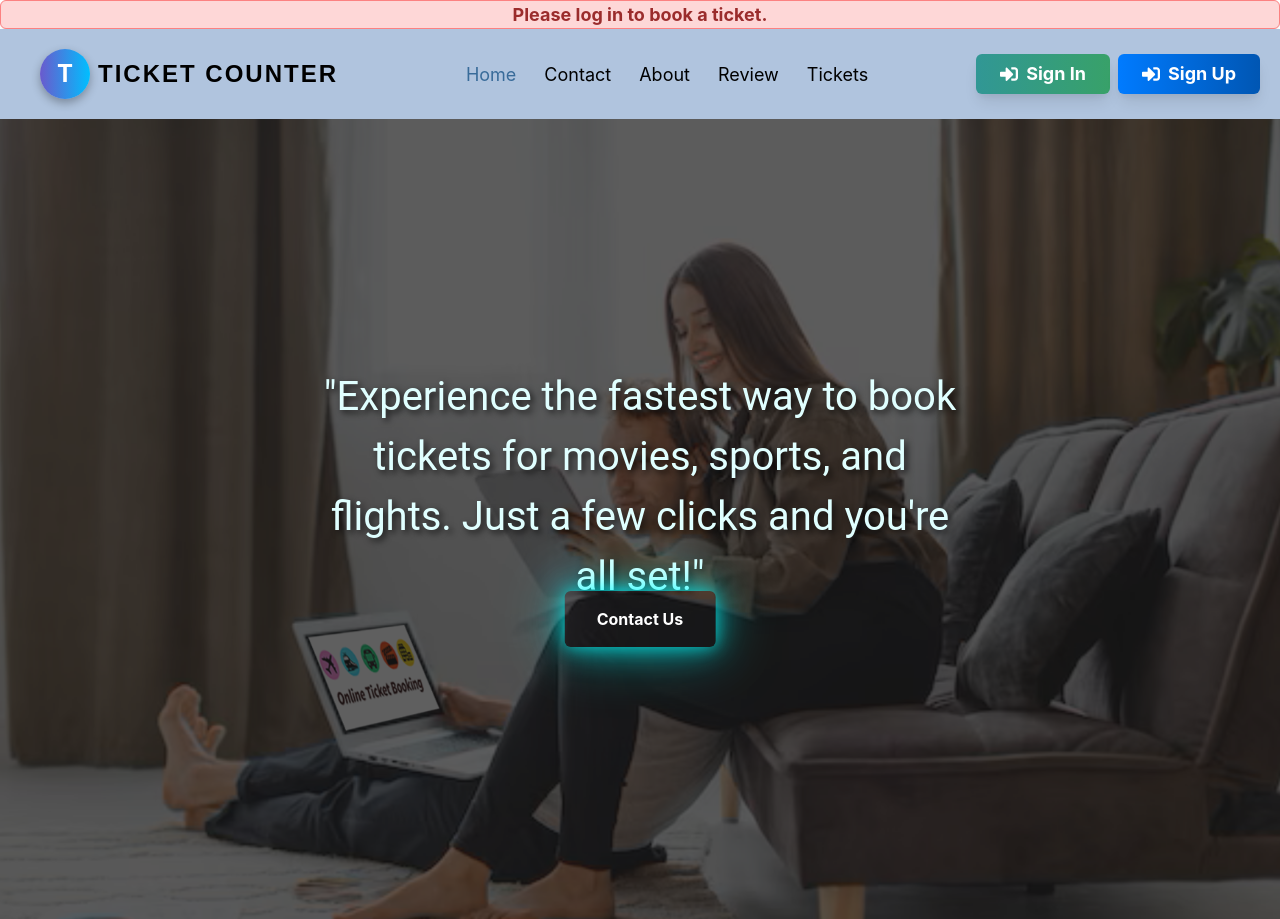
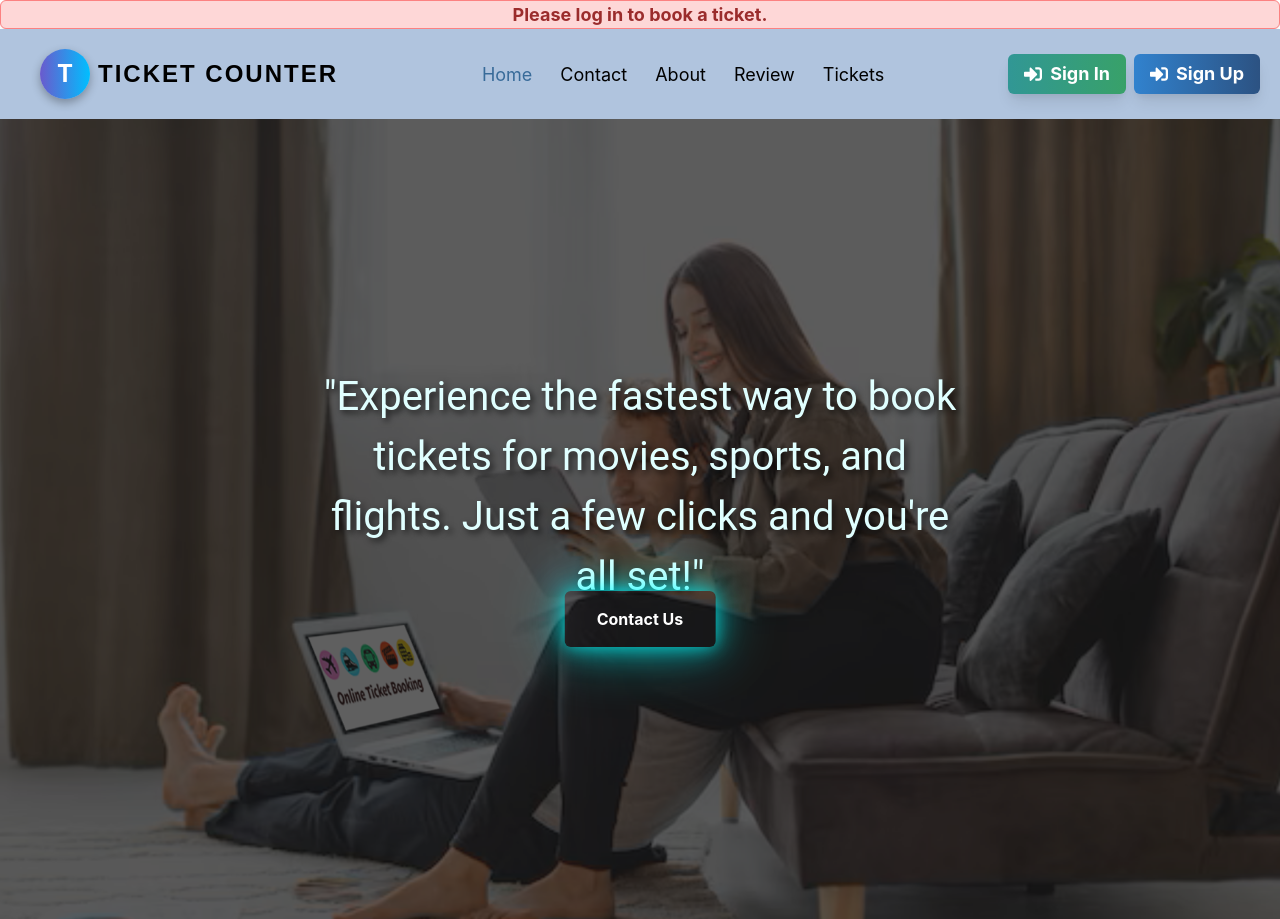
Before and after one commit to hussainmurtaza786/ticket-counter, a React (Create React App) app: page / in a window 1280 px wide. Built offline with nearby package versions, Linux system fonts and the light colour scheme.

Commit message:
almost responsive

```diff
--- a/src/components/Forms/Cricket.jsx
+++ b/src/components/Forms/Cricket.jsx
@@ -68,7 +68,11 @@ function Cricket({ selectedSport }) {
       {loader && <Text>Loading...</Text>}
 
       <Grid
-        templateColumns={{ base: "repeat(1, 1fr)", md: "repeat(2, 1fr)", lg: "repeat(3, 1fr)" }}
+        templateColumns={{
+          base: "repeat(1, 1fr)",
+          md: "repeat(2, 1fr)",
+          lg: "repeat(3, 1fr)",
+        }}
         userSelect="none"
         gap={6}
       >
@@ -88,7 +92,7 @@ function Cricket({ selectedSport }) {
                 textAlign="center"
                 width="100%"
                 fontWeight="bolder"
-                fontSize={{ base: "16px", md: "18px", lg: "20px" }} // Responsive font size
+                fontSize={{ base: "16px", md: "18px", lg: "20px" }}
               >
                 {ticket.teams} {ticket.match}
               </Text>
@@ -101,7 +105,9 @@ function Cricket({ selectedSport }) {
               borderRadius="md"
               justifyContent="center"
             >
-              <Text fontSize={{ base: "14px", md: "16px", lg: "18px" }}>{ticket.cricketType}</Text>
+              <Text fontSize={{ base: "14px", md: "16px", lg: "18px" }}>
+                {ticket.cricketType}
+              </Text>
             </HStack>
 
             <VStack align="start" mt={4} spacing={2}>
@@ -123,7 +129,7 @@ function Cricket({ selectedSport }) {
               isDisabled={loadingStates[index]}
               mt={4}
               colorScheme="teal"
-              width="full" // Make the button full width
+              width="full"
               onClick={() => sendData(ticket, index)}
             >
               {loadingStates[index] ? "Booking..." : "Book Now"}
--- a/src/components/Forms/Movie.jsx
+++ b/src/components/Forms/Movie.jsx
@@ -73,9 +73,17 @@ function Movie() {
       {loader && <Text>Loading...</Text>}
 
       <Grid
-        templateColumns={{ base: "repeat(1, 1fr)", md: "repeat(2, 1fr)", lg: "repeat(3, 1fr)" }}
-        userSelect="none"
+        templateColumns={{
+          base: "repeat(1, 1fr)",
+          sm: "repeat(1, 1fr)",
+          md: "repeat(2, 1fr)",
+          lg: "repeat(2, 1fr)",
+          xl: "repeat(3, 1fr)",
+          "2xl": "repeat(4, 1fr)"
+        }}
         gap={6}
+        maxW="100%"
+        px={4}
       >
         {movieData.map((movie, index) => (
           <Box
@@ -85,6 +93,7 @@ function Movie() {
             p={4}
             bg="gray.50"
             boxShadow="md"
+            maxW="100%"
           >
             <HStack>
               <Text
@@ -102,8 +111,8 @@ function Movie() {
                 w="100%"
                 src={movie.image}
                 alt={movie.movie}
-                maxH="200px" // Set a maximum height to prevent cutting
-                objectFit="cover" // Maintain aspect ratio
+                maxH="200px"
+                objectFit="cover"
                 borderRadius="md"
               />
               <HStack>
--- a/src/components/Navbar/Auth.jsx
+++ b/src/components/Navbar/Auth.jsx
@@ -1,6 +1,5 @@
-import { Box, Button, ButtonGroup, Icon, Stack } from "@chakra-ui/react";
+import { Box, Button, Stack, Icon } from "@chakra-ui/react";
 import { FaSignInAlt, FaSignOutAlt } from "react-icons/fa";
-import React from "react";
 import { useSelector } from "react-redux";
 
 function Auth({ onLogout, showForm }) {
@@ -8,69 +7,54 @@ function Auth({ onLogout, showForm }) {
 
   return (
     <Box>
-      {/* Stack for responsive button layout */}
       <Stack
         direction={{ base: "column", sm: "row" }}
         spacing={2}
         align="center"
-        width="100%" // Ensure full width on smaller screens
+        width="100%"
       >
         {!isAuthenticated && (
+          <>
+            {/* Sign In Button */}
             <Button
               onClick={() => showForm("Login")}
               leftIcon={<Icon as={FaSignInAlt} />}
               bgGradient="linear(to-r, teal.500, green.500)"
               color="white"
-            fontSize={{ base: "md", md: "lg" }} // Adjust font size for responsiveness
+              fontSize={{ base: "sm", md: "lg" }}
               fontWeight="bold"
-            px={6}
-            py={4}
-            width={{ base: "100%", md: "auto" }} // Full width on mobile, auto on larger screens
+              px={4}
+              py={3}
+              width={{ base: "100%", md: "auto" }}
               borderRadius="md"
               boxShadow="lg"
-            _hover={{
-              bgGradient: "linear(to-r, teal.600, green.600)",
-              transform: "scale(1.05)",
-            }}
-            _active={{
-              bgGradient: "linear(to-r, teal.700, green.700)",
-              transform: "scale(0.95)",
-            }}
-            _focus={{
-              boxShadow: "outline",
-            }}
+              _hover={{ bgGradient: "linear(to-r, teal.600, green.600)", transform: "scale(1.05)" }}
+              _active={{ bgGradient: "linear(to-r, teal.700, green.700)", transform: "scale(0.95)" }}
+              _focus={{ boxShadow: "outline" }}
             >
               Sign In
             </Button>
-        )}
 
-        {!isAuthenticated && (
+            {/* Sign Up Button */}
             <Button
               onClick={() => showForm("Signup")}
               leftIcon={<Icon as={FaSignInAlt} />}
-            bgGradient="linear(to-r, #007bff, #0056b3)"
+              bgGradient="linear(to-r, blue.500, blue.700)"
               color="white"
-            fontSize={{ base: "md", md: "lg" }} // Adjust font size for responsiveness
+              fontSize={{ base: "sm", md: "lg" }}
               fontWeight="bold"
-            px={6}
-            py={4}
-            width={{ base: "100%", md: "auto" }} // Full width on mobile, auto on larger screens
+              px={4}
+              py={3}
+              width={{ base: "100%", md: "auto" }}
               borderRadius="md"
               boxShadow="lg"
-            _hover={{
-              bgGradient: "linear(to-r, #0056b3, #003d7a)",
-              transform: "scale(1.05)",
-            }}
-            _active={{
-              bgGradient: "linear(to-r, #003d7a, #001d3d)",
-              transform: "scale(0.95)",
-            }}
-            _focus={{
-              boxShadow: "outline",
-            }}
+              _hover={{ bgGradient: "linear(to-r, blue.600, blue.800)", transform: "scale(1.05)" }}
+              _active={{ bgGradient: "linear(to-r, blue.700, blue.900)", transform: "scale(0.95)" }}
+              _focus={{ boxShadow: "outline" }}
             >
               Sign Up
             </Button>
+          </>
         )}
 
         {isAuthenticated && (
@@ -79,24 +63,16 @@ function Auth({ onLogout, showForm }) {
             leftIcon={<Icon as={FaSignOutAlt} />}
             bgGradient="linear(to-r, red.500, orange.500)"
             color="white"
-            fontSize={{ base: "md", md: "lg" }} // Adjust font size for responsiveness
+            fontSize={{ base: "sm", md: "lg" }}
             fontWeight="bold"
-            px={6}
-            py={4}
-            width={{ base: "100%", md: "auto" }} // Full width on mobile, auto on larger screens
+            px={4}
+            py={3}
+            width={{ base: "100%", md: "auto" }}
             borderRadius="md"
             boxShadow="lg"
-            _hover={{
-              bgGradient: "linear(to-r, red.600, orange.600)",
-              transform: "scale(1.05)",
-            }}
-            _active={{
-              bgGradient: "linear(to-r, red.700, orange.700)",
-              transform: "scale(0.95)",
-            }}
-            _focus={{
-              boxShadow: "outline",
-            }}
+            _hover={{ bgGradient: "linear(to-r, red.600, orange.600)", transform: "scale(1.05)" }}
+            _active={{ bgGradient: "linear(to-r, red.700, orange.700)", transform: "scale(0.95)" }}
+            _focus={{ boxShadow: "outline" }}
           >
             Sign Out
           </Button>
--- a/src/components/Navbar/Navbar.jsx
+++ b/src/components/Navbar/Navbar.jsx
@@ -35,12 +35,13 @@ function Navbar({ showForm }) {
       position="sticky"
       top="0"
     >
+      {/* Logo */}
       <Box>
         <Logo />
       </Box>
 
-
-      <Box display={{ base: "block", md: "none" }}>
+      {/* Mobile Hamburger Menu Icon */}
+      <Box display={{ base: "block", lg: "none" }}>
         <IconButton
           aria-label="Open Menu"
           icon={isOpen ? <CloseIcon /> : <HamburgerIcon />}
@@ -49,28 +50,30 @@ function Navbar({ showForm }) {
         />
       </Box>
 
-
+      {/* Navbar Items - Hidden on Mobile */}
       <Box
         flex="1"
-        display={{ base: "none", md: "flex" }}
+        display={{ base: "none", lg: "flex" }} // Adjusted breakpoint for 918px
         justifyContent="center"
       >
         <Items />
       </Box>
 
-
-      <Box display={{ base: "none", md: "block" }}>
+      {/* Auth Buttons - Hidden on Mobile */}
+      <Box display={{ base: "none", lg: "block" }}>
         <Auth onLogout={logoutHandler} showForm={showForm} />
       </Box>
 
-
+      {/* Drawer for Mobile */}
       <Drawer placement="right" onClose={onClose} isOpen={isOpen}>
         <DrawerOverlay>
           <DrawerContent>
             <DrawerHeader borderBottomWidth="1px">Menu</DrawerHeader>
-            <DrawerBody>
+            <DrawerBody overflowY="auto">
               <Items onClose={onClose} />
-              <Auth onLogout={logoutHandler} showForm={showForm} onClose={onClose} />
+              <Box mt="10px">
+                <Auth onLogout={logoutHandler} showForm={showForm} />
+              </Box>
             </DrawerBody>
           </DrawerContent>
         </DrawerOverlay>
--- a/src/components/Pages/About.jsx
+++ b/src/components/Pages/About.jsx
@@ -13,29 +13,31 @@ function About() {
     <Box
       userSelect="none"
       position="relative"
-      height="100vh" // Full height for the viewport
+      height="100vh"
       overflow="hidden"
     >
       <Image
         src="https://img.freepik.com/premium-photo/stylish-bearded-businessman-formal-business-suit-standing-working-with-tablet-hands-background-modern-office-building-outside-man-using-smartphone-uses-mobile-phone-outdoors-city-street_321831-6806.jpg"
         alt="About Us"
         objectFit="cover"
-        height="100%" // Cover full height
-        width="100%" // Cover full width
-        filter="brightness(35%)" // Darken image for text contrast
+        height="100%"
+        width="100%"
+        filter="brightness(35%)"
       />
       <Flex
         direction="column"
         align="center"
-        justify="flex-start" // Start from top
+        justify="flex-start"
         position="absolute"
-        top="20%" // Position from the top for visibility
+        top="0%"
         left="50%"
-        transform="translate(-50%, 0)" // Center horizontally
-        textAlign="center" // Center text
+        transform="translate(-50%, 0)"
+        textAlign="center"
         color="white"
         p={4}
-        maxWidth={{ base: "90%", md: "60%" }} // Responsive width
+        width={{ base: "100%", md: "60%" }}
+        height="100%" // Set a fixed height for the Flex container
+        overflowY="auto" // Enable vertical scrolling
       >
         <Heading color="teal.400" mb={4} fontSize={{ base: "xl", md: "2xl" }}>
           About Us
```
Also changed, not shown: src/components/Forms/Transportation.jsx (+43 -7 lines). Lines whose indentation alone changed are shown as unchanged.
